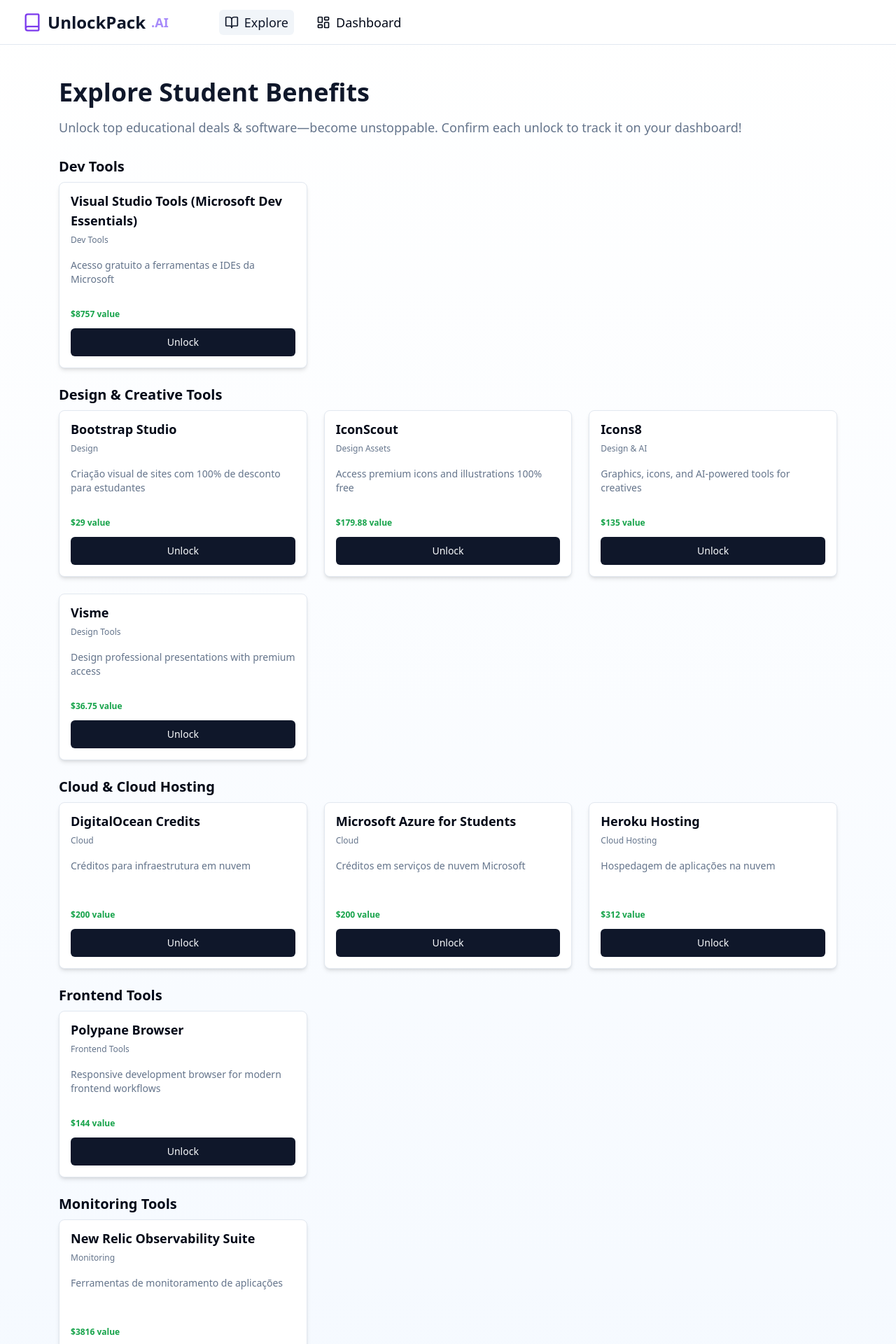
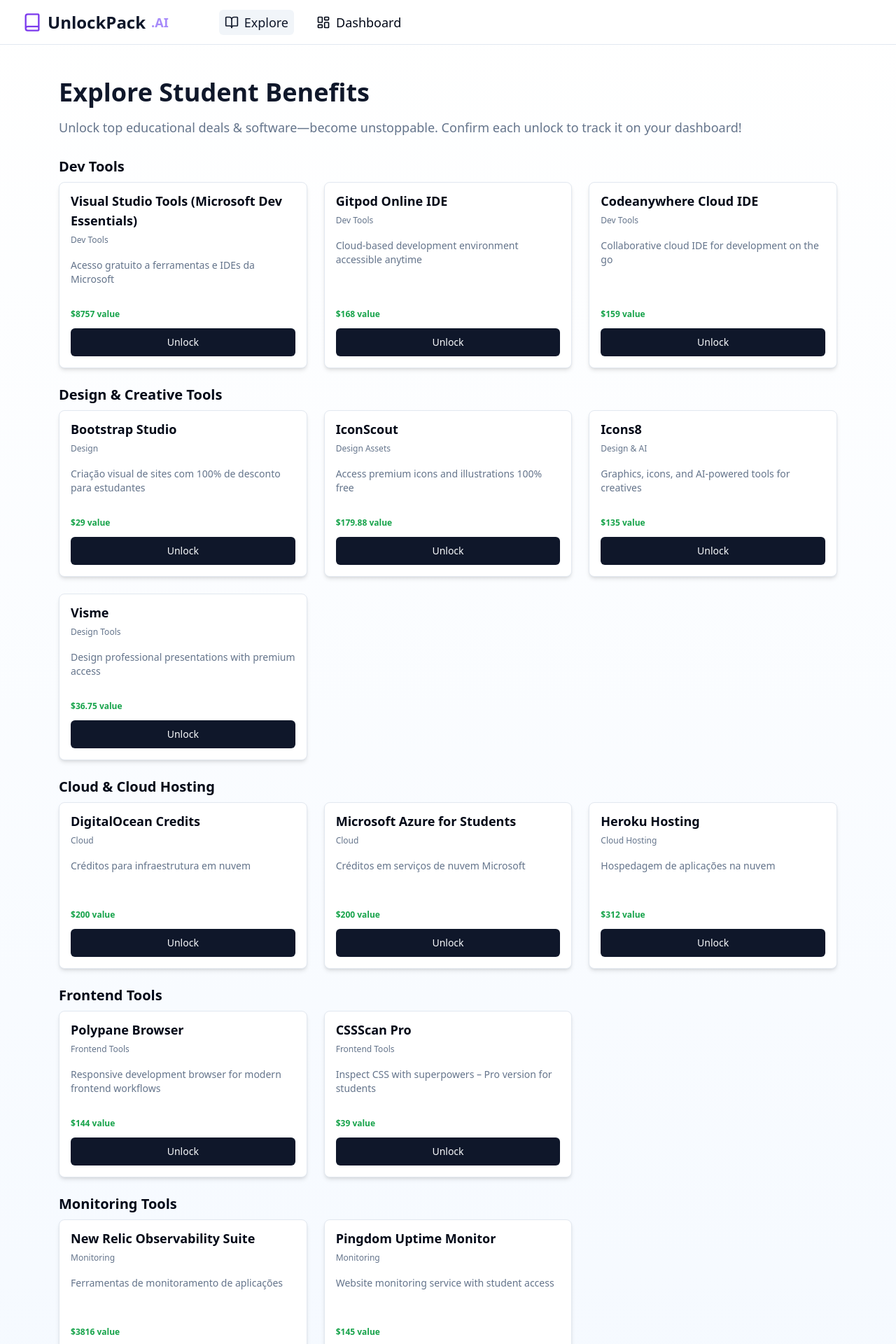
Before and after one commit to 92username/pack-unlock-ai-hub, a React (Vite) app: page /explore in a window 1280 px wide. Shown: the top 1920 px of the page at 70% size. Built offline with nearby package versions, Linux system fonts and the light colour scheme.

Commit message:
Add new perks to database
Added new perks to the internal database in `src/pages/Explore.tsx`, `src/pages/Dashboard.tsx`, and `src/pages/Index.tsx`, mapping fields.

```diff
--- a/src/pages/Dashboard.tsx
+++ b/src/pages/Dashboard.tsx
@@ -1,4 +1,3 @@
-
 import { useEffect, useState } from "react";
 import Navbar from "@/components/Navbar";
 import BenefitCard from "@/components/BenefitCard";
@@ -191,6 +190,46 @@ const unlockPackBenefits = [
     activationUrl: "https://themeisle.com/github-students/",
     value: 259,
   },
+  {
+    id: "gitpod-online-ide",
+    name: "Gitpod Online IDE",
+    provider: "Dev Tools",
+    description: "Cloud-based development environment accessible anytime",
+    activationUrl: "https://www.gitpod.io/github-student",
+    value: 168,
+  },
+  {
+    id: "scotch-virtual-labs",
+    name: "Scotch Virtual Labs",
+    provider: "Dev Training",
+    description: "Access virtual development labs for practice and projects",
+    activationUrl: "https://scotch.io/github-students",
+    value: 99,
+  },
+  {
+    id: "codeanywhere-cloud-editor",
+    name: "Codeanywhere Cloud IDE",
+    provider: "Dev Tools",
+    description: "Collaborative cloud IDE for development on the go",
+    activationUrl: "https://codeanywhere.com/github-students",
+    value: 159,
+  },
+  {
+    id: "cssscan-pro-inspector",
+    name: "CSSScan Pro",
+    provider: "Frontend Tools",
+    description: "Inspect CSS with superpowers – Pro version for students",
+    activationUrl: "https://getcssscan.com/github-students",
+    value: 39,
+  },
+  {
+    id: "pingdom-uptime-monitor",
+    name: "Pingdom Uptime Monitor",
+    provider: "Monitoring",
+    description: "Website monitoring service with student access",
+    activationUrl: "https://www.pingdom.com/github-students",
+    value: 145,
+  },
 ];
 
 export default function Dashboard() {
--- a/src/pages/Explore.tsx
+++ b/src/pages/Explore.tsx
@@ -187,6 +187,46 @@ const unlockPackBenefits = [
     activationUrl: "https://themeisle.com/github-students/",
     value: 259,
   },
+  {
+    id: "gitpod-online-ide",
+    name: "Gitpod Online IDE",
+    provider: "Dev Tools",
+    description: "Cloud-based development environment accessible anytime",
+    activationUrl: "https://www.gitpod.io/github-student",
+    value: 168,
+  },
+  {
+    id: "scotch-virtual-labs",
+    name: "Scotch Virtual Labs",
+    provider: "Dev Training",
+    description: "Access virtual development labs for practice and projects",
+    activationUrl: "https://scotch.io/github-students",
+    value: 99,
+  },
+  {
+    id: "codeanywhere-cloud-editor",
+    name: "Codeanywhere Cloud IDE",
+    provider: "Dev Tools",
+    description: "Collaborative cloud IDE for development on the go",
+    activationUrl: "https://codeanywhere.com/github-students",
+    value: 159,
+  },
+  {
+    id: "cssscan-pro-inspector",
+    name: "CSSScan Pro",
+    provider: "Frontend Tools",
+    description: "Inspect CSS with superpowers – Pro version for students",
+    activationUrl: "https://getcssscan.com/github-students",
+    value: 39,
+  },
+  {
+    id: "pingdom-uptime-monitor",
+    name: "Pingdom Uptime Monitor",
+    provider: "Monitoring",
+    description: "Website monitoring service with student access",
+    activationUrl: "https://www.pingdom.com/github-students",
+    value: 145,
+  },
 ];
 
 export default function Explore() {
--- a/src/pages/Index.tsx
+++ b/src/pages/Index.tsx
@@ -221,6 +221,46 @@ const unlockPackBenefits = [
     activationUrl: "https://themeisle.com/github-students/",
     value: 259,
   },
+  {
+    id: "gitpod-online-ide",
+    name: "Gitpod Online IDE",
+    provider: "Dev Tools",
+    description: "Cloud-based development environment accessible anytime",
+    activationUrl: "https://www.gitpod.io/github-student",
+    value: 168,
+  },
+  {
+    id: "scotch-virtual-labs",
+    name: "Scotch Virtual Labs",
+    provider: "Dev Training",
+    description: "Access virtual development labs for practice and projects",
+    activationUrl: "https://scotch.io/github-students",
+    value: 99,
+  },
+  {
+    id: "codeanywhere-cloud-editor",
+    name: "Codeanywhere Cloud IDE",
+    provider: "Dev Tools",
+    description: "Collaborative cloud IDE for development on the go",
+    activationUrl: "https://codeanywhere.com/github-students",
+    value: 159,
+  },
+  {
+    id: "cssscan-pro-inspector",
+    name: "CSSScan Pro",
+    provider: "Frontend Tools",
+    description: "Inspect CSS with superpowers – Pro version for students",
+    activationUrl: "https://getcssscan.com/github-students",
+    value: 39,
+  },
+  {
+    id: "pingdom-uptime-monitor",
+    name: "Pingdom Uptime Monitor",
+    provider: "Monitoring",
+    description: "Website monitoring service with student access",
+    activationUrl: "https://www.pingdom.com/github-students",
+    value: 145,
+  },
 ];
 
 export default function Index() {
```
